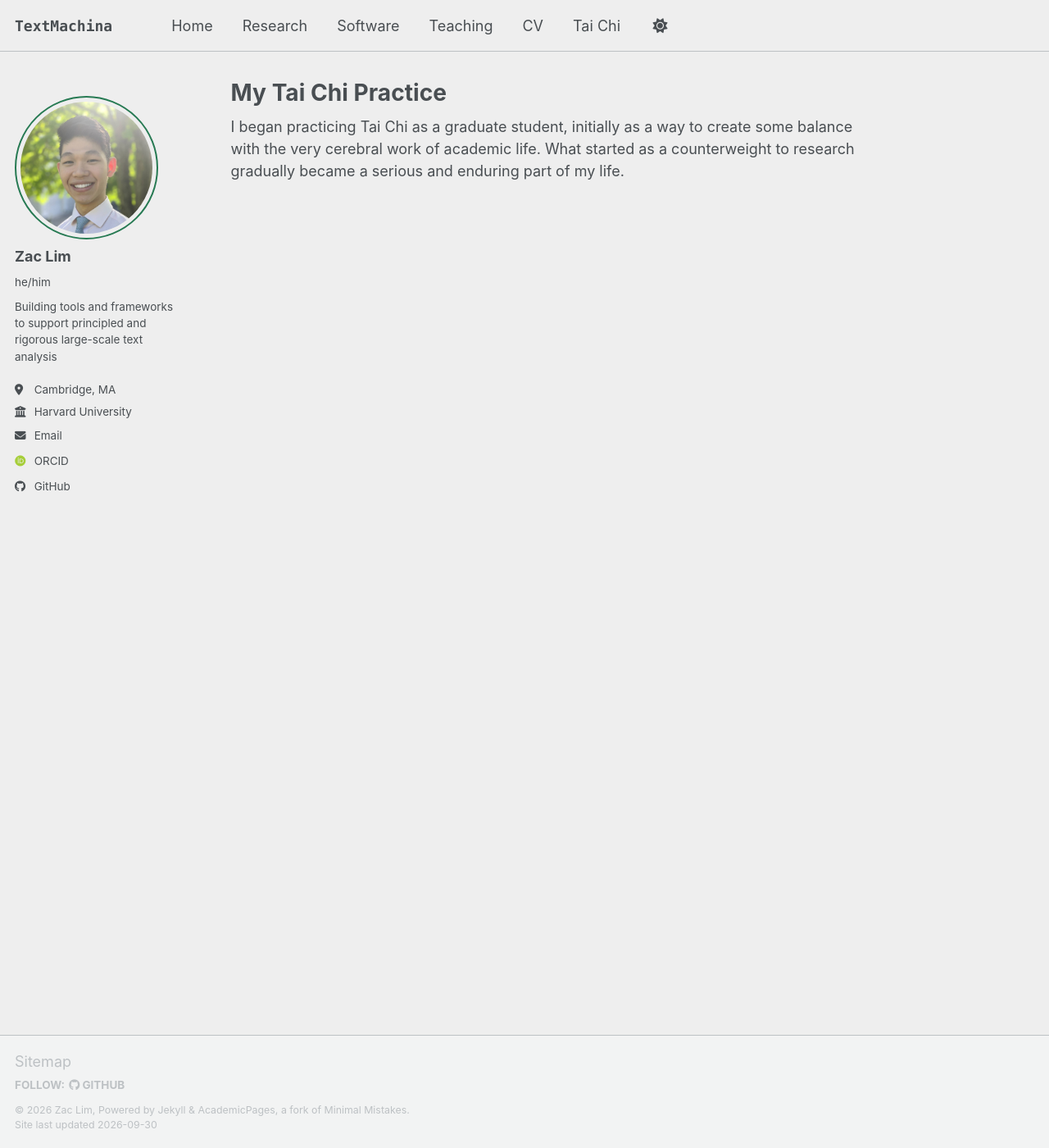
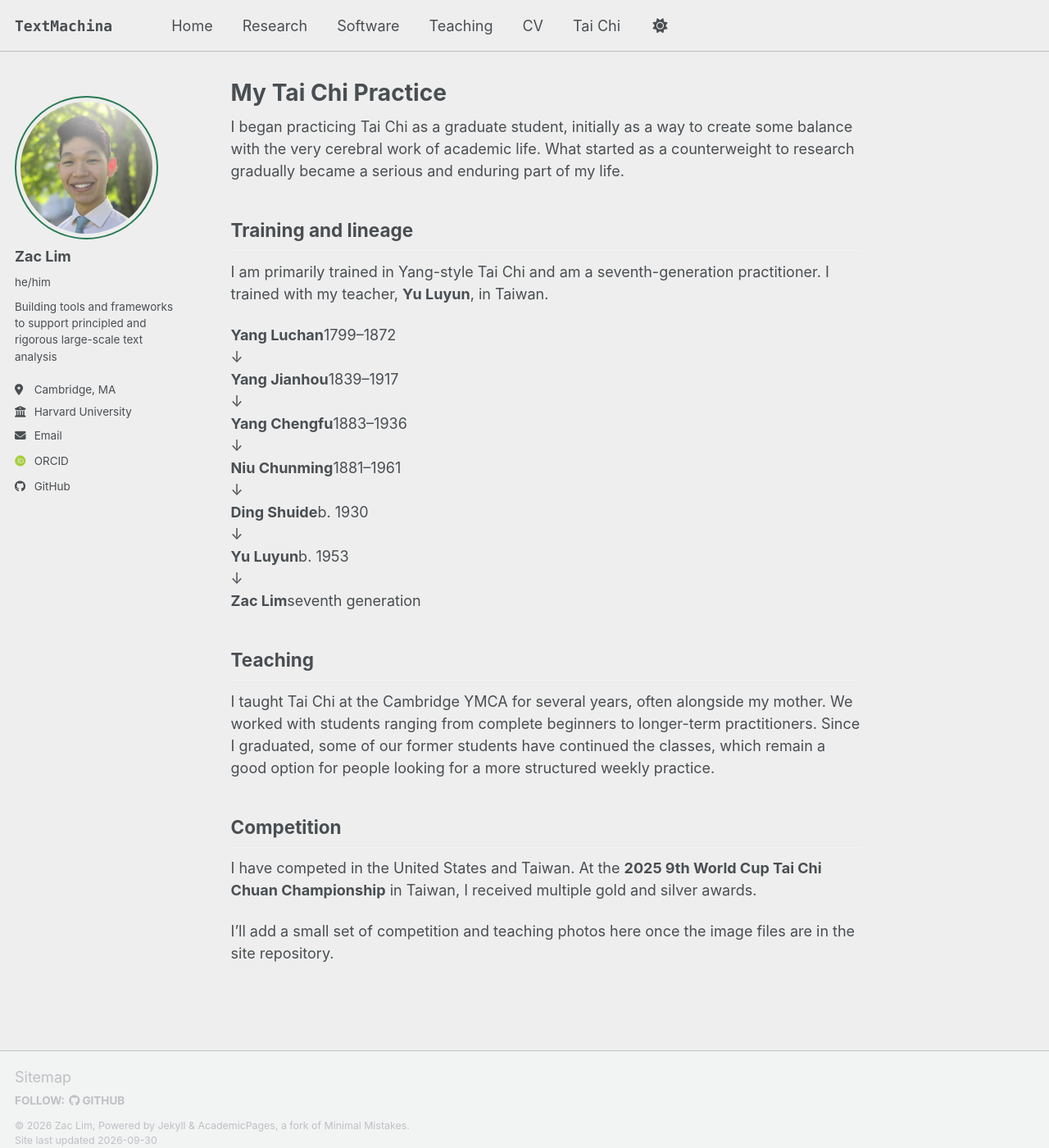
Before and after one commit to zacthinks/zacthinks.github.io, a Jekyll site: the page built from _pages/tai-chi-about.md, in a window 1280 px wide and 1400 px high. Shown: the whole window at 82% size. Built offline with Jekyll 4.4.1, drawn with Linux system fonts in a browser that asks for light colours; some web fonts are replaced; a script bundle is joined from its source files by our own code; library files that are not in the unit come from our copies.

Commit message:
Build Tai Chi background page

```diff
--- a/_pages/tai-chi-about.md
+++ b/_pages/tai-chi-about.md
@@ -6,3 +6,33 @@ author_profile: true
 ---
 
 I began practicing Tai Chi as a graduate student, initially as a way to create some balance with the very cerebral work of academic life. What started as a counterweight to research gradually became a serious and enduring part of my life.
+
+## Training and lineage
+
+I am primarily trained in Yang-style Tai Chi and am a seventh-generation practitioner. I trained with my teacher, **Yu Luyun**, in Taiwan.
+
+<div class="tai-chi-lineage" aria-label="Yang-style Tai Chi lineage">
+  <div class="tai-chi-lineage__person"><strong>Yang Luchan</strong><span>1799–1872</span></div>
+  <div class="tai-chi-lineage__arrow" aria-hidden="true">↓</div>
+  <div class="tai-chi-lineage__person"><strong>Yang Jianhou</strong><span>1839–1917</span></div>
+  <div class="tai-chi-lineage__arrow" aria-hidden="true">↓</div>
+  <div class="tai-chi-lineage__person"><strong>Yang Chengfu</strong><span>1883–1936</span></div>
+  <div class="tai-chi-lineage__arrow" aria-hidden="true">↓</div>
+  <div class="tai-chi-lineage__person"><strong>Niu Chunming</strong><span>1881–1961</span></div>
+  <div class="tai-chi-lineage__arrow" aria-hidden="true">↓</div>
+  <div class="tai-chi-lineage__person"><strong>Ding Shuide</strong><span>b. 1930</span></div>
+  <div class="tai-chi-lineage__arrow" aria-hidden="true">↓</div>
+  <div class="tai-chi-lineage__person"><strong>Yu Luyun</strong><span>b. 1953</span></div>
+  <div class="tai-chi-lineage__arrow" aria-hidden="true">↓</div>
+  <div class="tai-chi-lineage__person tai-chi-lineage__person--current"><strong>Zac Lim</strong><span>seventh generation</span></div>
+</div>
+
+## Teaching
+
+I taught Tai Chi at the Cambridge YMCA for several years, often alongside my mother. We worked with students ranging from complete beginners to longer-term practitioners. Since I graduated, some of our former students have continued the classes, which remain a good option for people looking for a more structured weekly practice.
+
+## Competition
+
+I have competed in the United States and Taiwan. At the **2025 9th World Cup Tai Chi Chuan Championship** in Taiwan, I received multiple gold and silver awards.
+
+<p class="tai-chi-about-note">I’ll add a small set of competition and teaching photos here once the image files are in the site repository.</p>
```
